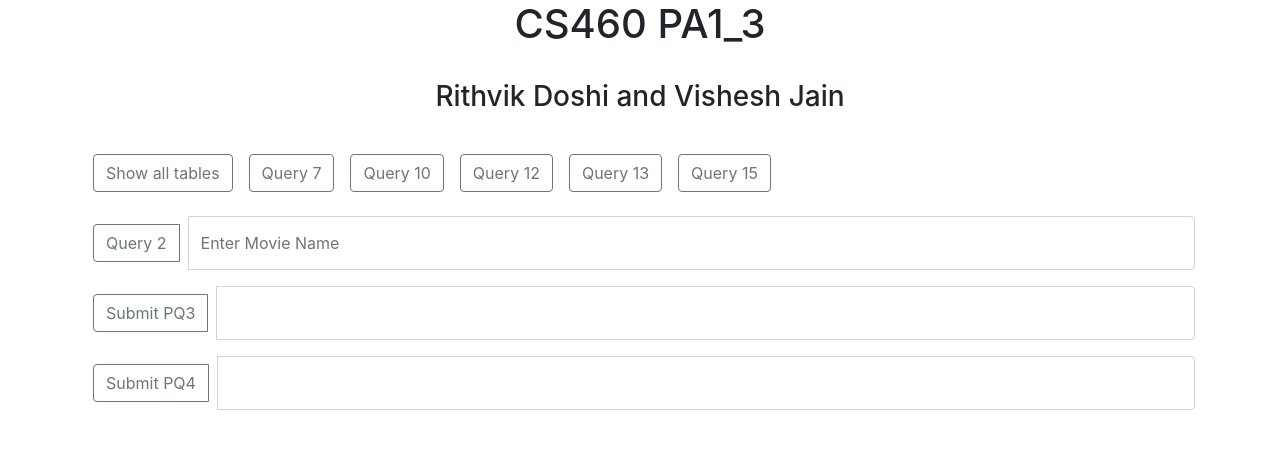
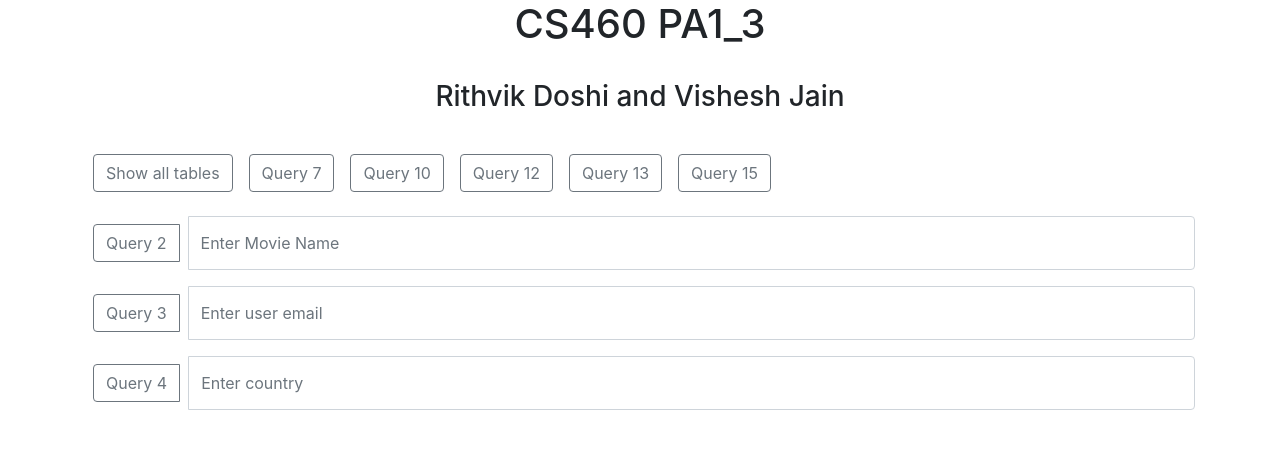
Before and after one commit to rithvik-doshi/CS460-MySQL-Programming-Assignments, a PHP site: page / in a window 1280 px wide. Shown: the top 449 px of the page. Run offline with PHP 8.4, Linux system fonts and the light colour scheme; some libraries are stand-ins or nearby versions.

Commit message:
Update index.php
Added input boxes, consistent style

```diff
--- a/index.php
+++ b/index.php
@@ -34,16 +34,16 @@
                 <div class="input-group mb-3">
                     <!-- Make new div each time you want to create a new line for query button -->
                     <div class="input-group-prepend m-2">
-                        <button class="btn btn-outline-secondary" type="submit" name="submit3">Submit PQ3</button>
+                        <button class="btn btn-outline-secondary" type="submit" name="submit3">Query 3</button>
                     </div>
-                    <input type="text" class="form-control" placeholder="" aria-label="" aria-describedby="basic-addon1" name="pq3val">
+                    <input type="text" class="form-control" placeholder="Enter user email" name="pq3val">
                 </div>
                 <div class="input-group mb-3">
                     <!-- Make new div each time you want to create a new line for query button -->
                     <div class="input-group-prepend m-2">
-                        <button class="btn btn-outline-secondary" type="submit" name="submit4">Submit PQ4</button>
+                        <button class="btn btn-outline-secondary" type="submit" name="submit4">Query 4</button>
                     </div>
-                    <input type="text" class="form-control" placeholder="" aria-label="" aria-describedby="basic-addon1" name="pq4val">
+                    <input type="text" class="form-control" placeholder="Enter country" name="pq4val">
                 </div>
             </form>
         </div>
```
